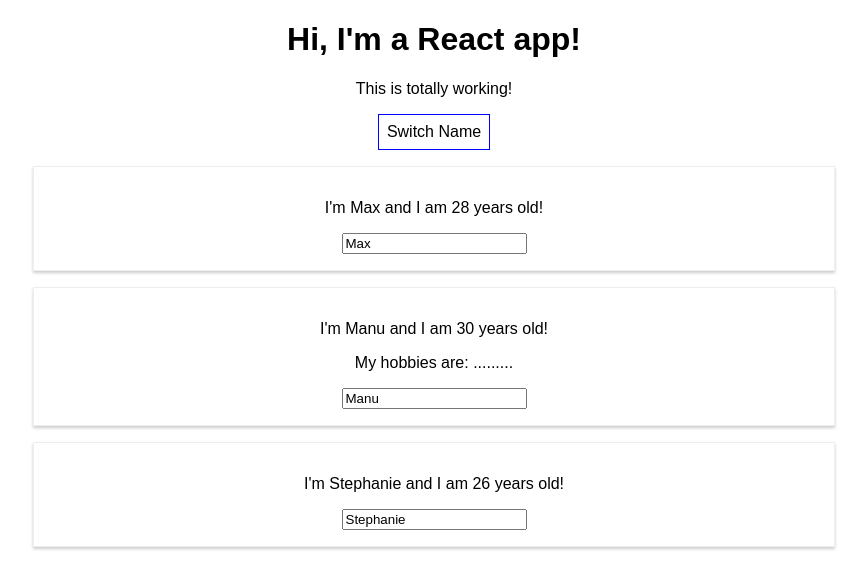
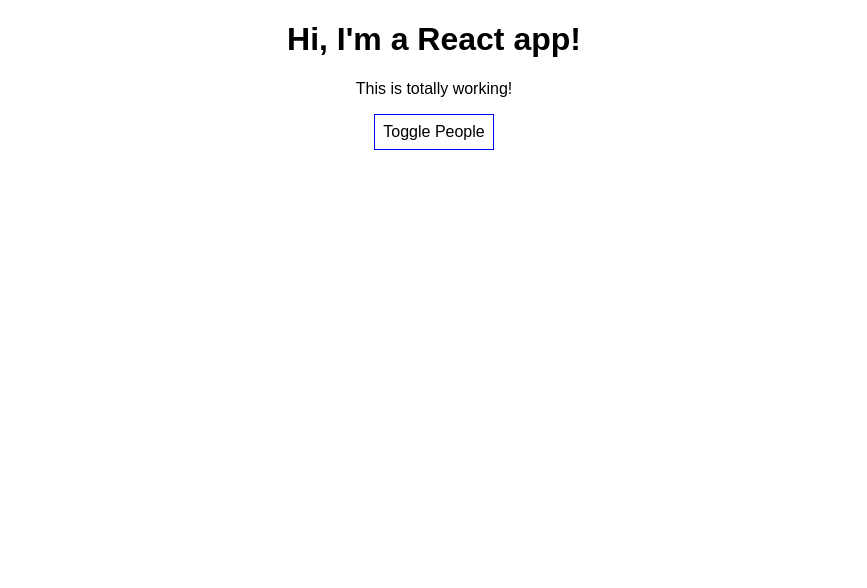
Before and after one commit to btken88/udemyReact, a React (Create React App) app in the folder react-complete-guide/: page / in a window 1280 px wide. Shown: the top 588 px of the page, without its empty margins (206-1073 px from the left). Built offline with nearby package versions, Linux system fonts and the light colour scheme.

Commit message:
Add conditional rendering of people with event handler to toggle show.

```diff
--- a/react-complete-guide/src/App.js
+++ b/react-complete-guide/src/App.js
@@ -8,7 +8,8 @@
       { name: 'Max', age: 28 },
       { name: 'Manu', age: 30 },
       { name: 'Stephanie', age: 26 },
-    ]
+    ],
+    showPeople: false,
   }
 
   switchNameHandler = (newName) => {
@@ -31,6 +32,11 @@
     })
   }
 
+  togglePersonsHandler = () => {
+    const doesShow = this.state.showPeople
+    this.setState({ showPeople: !doesShow })
+  }
+
   render() {
     const style = {
       backgroundColor: 'white',
@@ -46,7 +52,9 @@
         <p>This is totally working!</p>
         <button
           style={style}
-          onClick={() => this.switchNameHandler('Maxy!')}>Switch Name</button>
+          onClick={this.togglePersonsHandler}>Toggle People</button>
+        {this.state.showPeople ?
+          <div>
             <Person
               name={this.state.people[0].name}
               age={this.state.people[0].age} />
@@ -57,6 +65,8 @@
               changed={this.nameChangedHandler}>My hobbies are: .........</Person>
             <Person name={this.state.people[2].name} age={this.state.people[2].age} />
           </div>
+          : null}
+      </div>
     );
   }
 }
```
Lines whose indentation alone changed are shown as unchanged.
